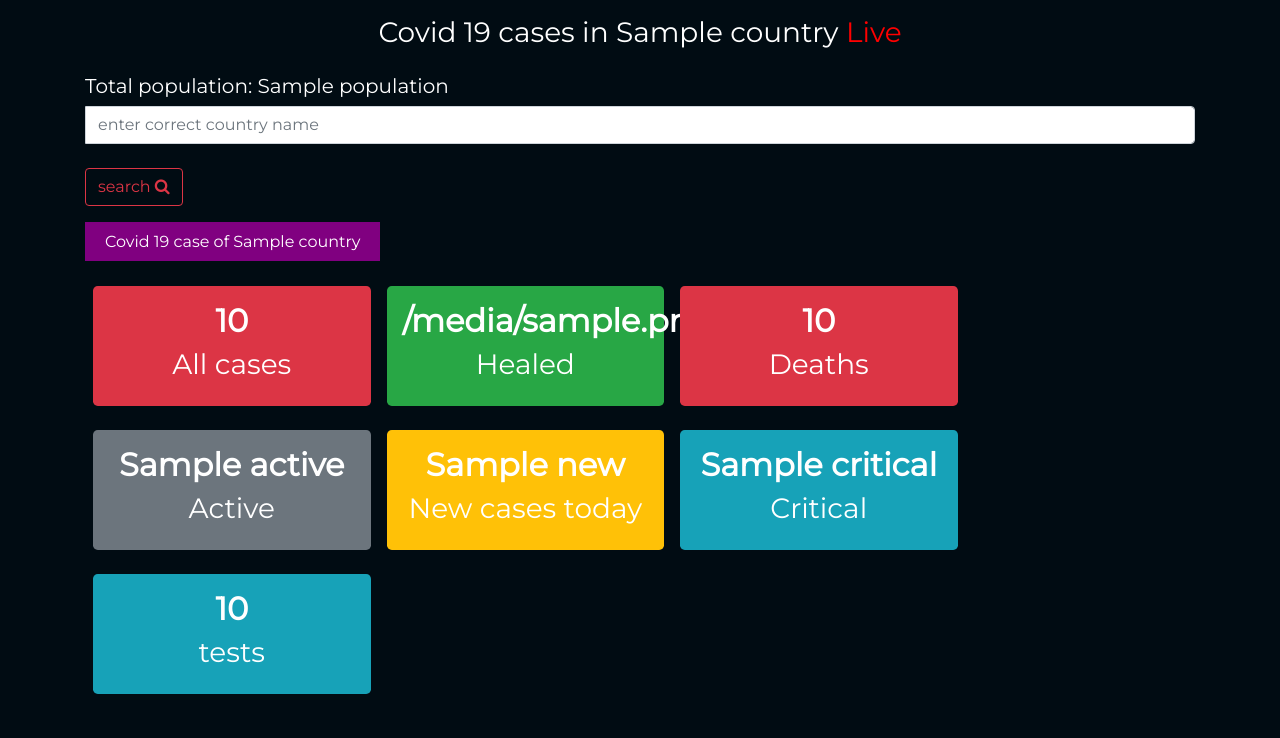
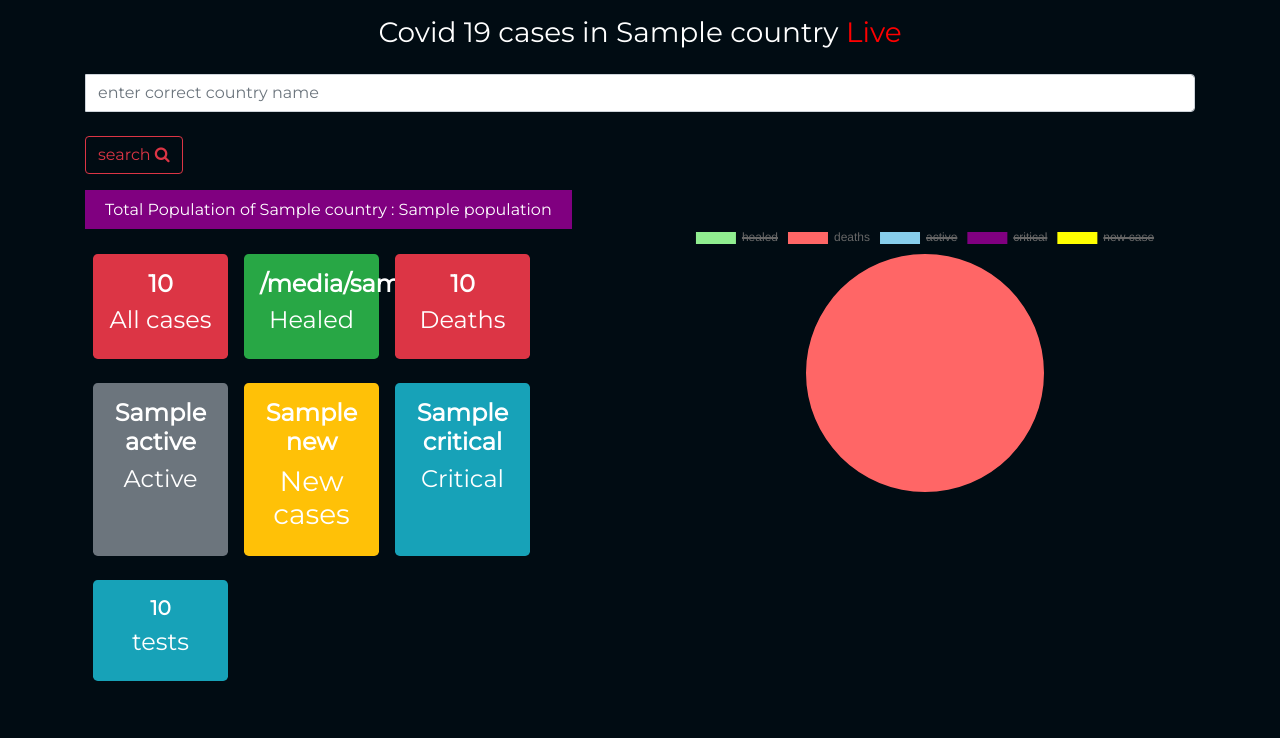
Before and after one commit to learningnoobi/Api-gathering, a Django app: page /corona-app/ in a window 1280 px wide. Shown: the part 62-800 px from the top of the page. Run offline with Django 3.2, Linux system fonts and the light colour scheme; a database or web service that is not in the repository returns one stand-in record (values such as "Sample title"); data that the repository does not hold is empty; some libraries are stand-ins or nearby versions; some web fonts are replaced.

Commit message:
chart js implemented

```diff
--- a/search/templates/search/base.html
+++ b/search/templates/search/base.html
@@ -43,5 +43,36 @@
 <script src="https://code.jquery.com/jquery-3.2.1.slim.min.js" integrity="sha384-KJ3o2DKtIkvYIK3UENzmM7KCkRr/rE9/Qpg6aAZGJwFDMVNA/GpGFF93hXpG5KkN" crossorigin="anonymous"></script>
 <script src="https://cdnjs.cloudflare.com/ajax/libs/popper.js/1.12.9/umd/popper.min.js" integrity="sha384-ApNbgh9B+Y1QKtv3Rn7W3mgPxhU9K/ScQsAP7hUibX39j7fakFPskvXusvfa0b4Q" crossorigin="anonymous"></script>
 <script src="https://maxcdn.bootstrapcdn.com/bootstrap/4.0.0/js/bootstrap.min.js" integrity="sha384-JZR6Spejh4U02d8jOt6vLEHfe/JQGiRRSQQxSfFWpi1MquVdAyjUar5+76PVCmYl" crossorigin="anonymous"></script>
+<script src="https://cdn.jsdelivr.net/npm/chart.js@2.9.3/dist/Chart.min.js"></script>
+  <script>
+
+     var config = {
+      type: 'pie',
+      data: {
+        datasets: [{
+          data: ['{{ recovered }}','{{ deaths }}','{{ active }}','{{ serioz }}', '{{ new }}' ],
+          backgroundColor: [
+            'lightgreen', '#ff6666', 'skyblue', 'purple', 'yellow'
+          ],
+          borderWidth: 0,
+          label: 'corona Case'
+
+        }],
+        labels: [ 'healed', 'deaths', 'active', 'critical','new case']
+      },
+      options: {
+        responsive: true,
+        segmentShowStroke : false
+      }
+    };
+
+    window.onload = function() {
+      var ctx = document.getElementById('pie-chart').getContext('2d');
+      window.myPie = new Chart(ctx, config);
+    };
+  </script>
+   {% block script %}
+  {% endblock script %}
+
 </body>
 </html>
--- a/search/templates/search/corona.html
+++ b/search/templates/search/corona.html
@@ -10,7 +10,7 @@
         <h3 style="color: white;" class="p-3">Covid 19 cases in {{country}} <span style="color: red;" >Live</span> </h3>
     </div>
     <div class="container">
-    	   <h5><span class="counter">Total population: {{ population }} </span></h5>
+
     	  <form method="POST">
       <div class="input-group mb-3">
           {% csrf_token %}
@@ -29,8 +29,9 @@
                     </div>
                 {% endfor %}
             {% endif %}
-            <span style="background-color: purple;padding: 10px 20px;">Covid 19 case of {{country}} </span>
-        <section id="counter" class="section-padding">
+            <span style="background-color: purple;padding: 10px 20px;">Total Population of {{country}} : {{population}}</span>
+        <div class="row">
+        <section id="counter" class="section-padding col-lg-6">
             <div class="overlay"></div>
             <div class="container">
               <div class="row justify-content-between">
@@ -41,8 +42,8 @@
                       <div class="counter-box wow fadeInUp" data-wow-delay="0.2s">
                         <div class="icon-o"><i class="lni-users"></i></div>
                         <div class="fact-count">
-                          <h2><span class="counter"> <b>{{ all }}</b> </span></h2>
-                          <h3>All cases</h3>
+                          <h4><span class="counter"> <b>{{ all }}</b> </span></h4>
+                          <h4>All cases</h4>
                         </div>
                       </div>
                     </div>
@@ -52,8 +53,8 @@
                         <div class="counter-box wow fadeInUp" data-wow-delay="0.2s">
                           <div class="icon-o"><i class="lni-users"></i></div>
                           <div class="fact-count">
-                            <h2><span class="counter"> <b>{{ recovered }}</b> </span></h2>
-                            <h3>Healed</h3>
+                            <h4><span class="counter"> <b>{{ recovered }}</b> </span></h4>
+                            <h4>Healed</h4>
                           </div>
                         </div>
                       </div>
@@ -63,8 +64,8 @@
                         <div class="counter-box wow fadeInUp" data-wow-delay="0.2s">
                           <div class="icon-o"><i class="lni-users"></i></div>
                           <div class="fact-count">
-                            <h2><span class="counter"> <b>{{ deaths }}</b> </span></h2>
-                            <h3>Deaths</h3>
+                            <h4><span class="counter"> <b>{{ deaths }}</b> </span></h3>
+                            <h4>Deaths</h4>
                           </div>
                         </div>
                       </div>
@@ -72,8 +73,8 @@
                         <div class="counter-box wow fadeInUp" data-wow-delay="0.2s">
                           <div class="icon-o"><i class="lni-users"></i></div>
                           <div class="fact-count">
-                            <h2><span class="counter"> <b>{{ active }}</b> </span></h2>
-                            <h3>Active</h3>
+                            <h4><span class="counter"> <b>{{ active }}</b> </span></h4>
+                            <h4>Active</h4>
                           </div>
                         </div>
                       </div>
@@ -81,8 +82,8 @@
                     <div class="counter-box wow fadeInUp" data-wow-delay="0.2s">
                       <div class="icon-o"><i class="lni-users"></i></div>
                       <div class="fact-count">
-                        <h2><span class="counter"> <b>{{ new }}</b> </span></h2>
-                        <h3>New cases today</h3>
+                        <h4><span class="counter"> <b>{{ new }}</b> </span></h4>
+                        <h3>New cases</h3>
                       </div>
                     </div>
                   </div>
@@ -91,8 +92,8 @@
                     <div class="counter-box wow fadeInUp" data-wow-delay="0.2s">
                       <div class="icon-o"><i class="lni-users"></i></div>
                       <div class="fact-count">
-                        <h2><span class="counter"> <b>{{ serioz }}</b> </span></h2>
-                        <h3>Critical</h3>
+                        <h4><span class="counter"> <b>{{ serioz }}</b> </span></h4>
+                        <h4>Critical</h4>
                       </div>
                     </div>
                   </div>
@@ -101,8 +102,8 @@
                     <div class="counter-box wow fadeInUp" data-wow-delay="0.2s">
                       <div class="icon-o"><i class="lni-users"></i></div>
                       <div class="fact-count">
-                        <h2><span class="counter"> <b>{{ tests }}</b> </span></h2>
-                        <h3>tests</h3>
+                        <h5><span class="counter"> <b>{{ tests }}</b> </span></h5>
+                        <h4>tests</h4>
                       </div>
                     </div>
                   </div>
@@ -114,8 +115,13 @@
             </div>
           </section>
           <!-- Counter Section End -->
-
+ <section class="col-lg-6" style="width:900px;">
+    <canvas id="pie-chart"></canvas>
+  </section>
+</div>
+  </div>
     </div>
 
 
+
   {% endblock %}
--- a/search/templates/search/index.html
+++ b/search/templates/search/index.html
@@ -12,9 +12,10 @@
       <h1 class="jumbotron-heading"><!-- <img src="{% static '/images/youtube.png' %}" class="rounded" height="45px;"> -->API <b><span style="color:#ff4d4d;">GATHERING</span></b></h1>
       <p class="lead text-muted">Collection of multiple Api</p>
        <p>
+        <a href="{% url 'corona' %}" class="btn btn-outline-info my-2">Corona Tracker</a>
         <a href="{% url 'youtube' %}" class="btn btn-outline-danger my-2">YouTube API<i class="fa fa-search"></i></a>
         <a href="{% url 'weather' %}" class="btn btn-outline-success my-2">Weather API</a>
-        <a href="{% url 'corona' %}" class="btn btn-outline-success my-2">Corona Tracker</a>
+
       </p>
     </div>
 
--- a/static/css/index.css
+++ b/static/css/index.css
@@ -43,6 +43,7 @@ body{
              -5px -5px 10px #02131e;
 padding: 20px;
 }
+
 @media (min-width: 768px) {
   .jumbotron {
     padding-bottom: 6rem;
```
